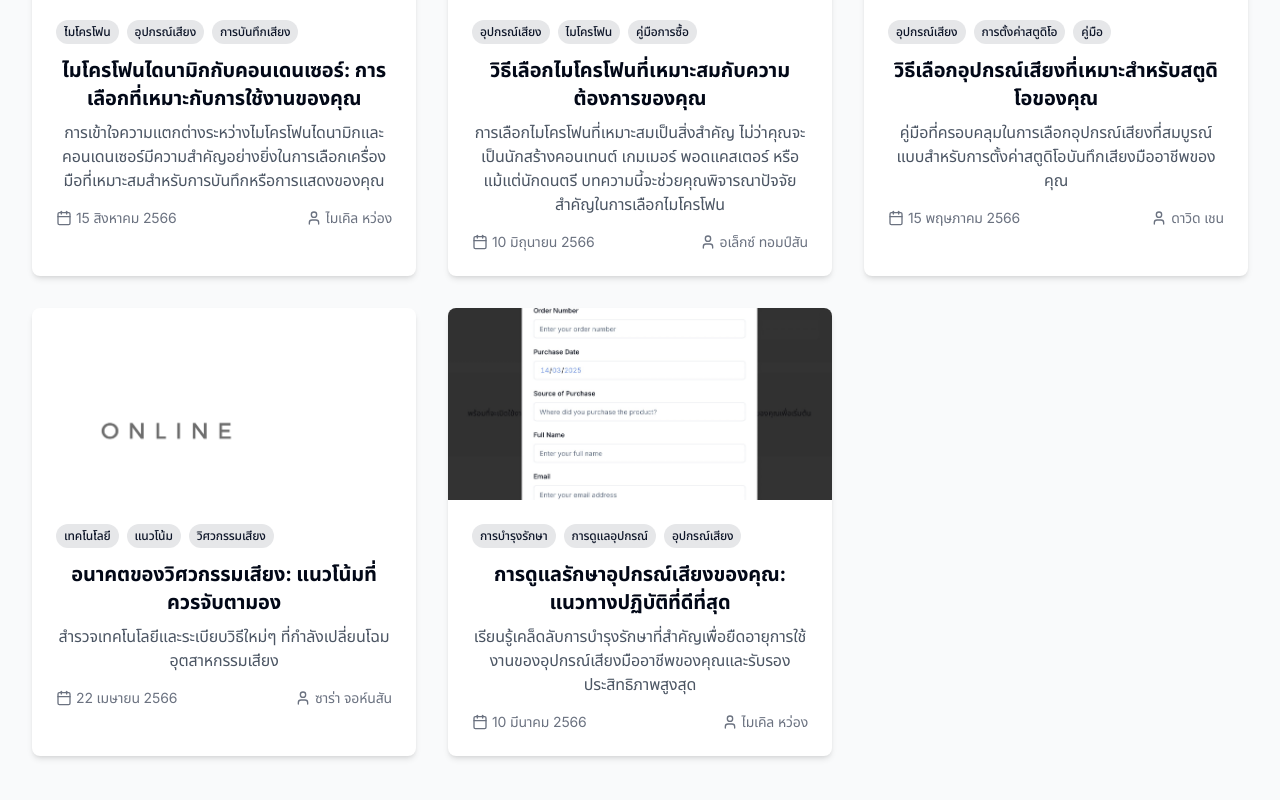
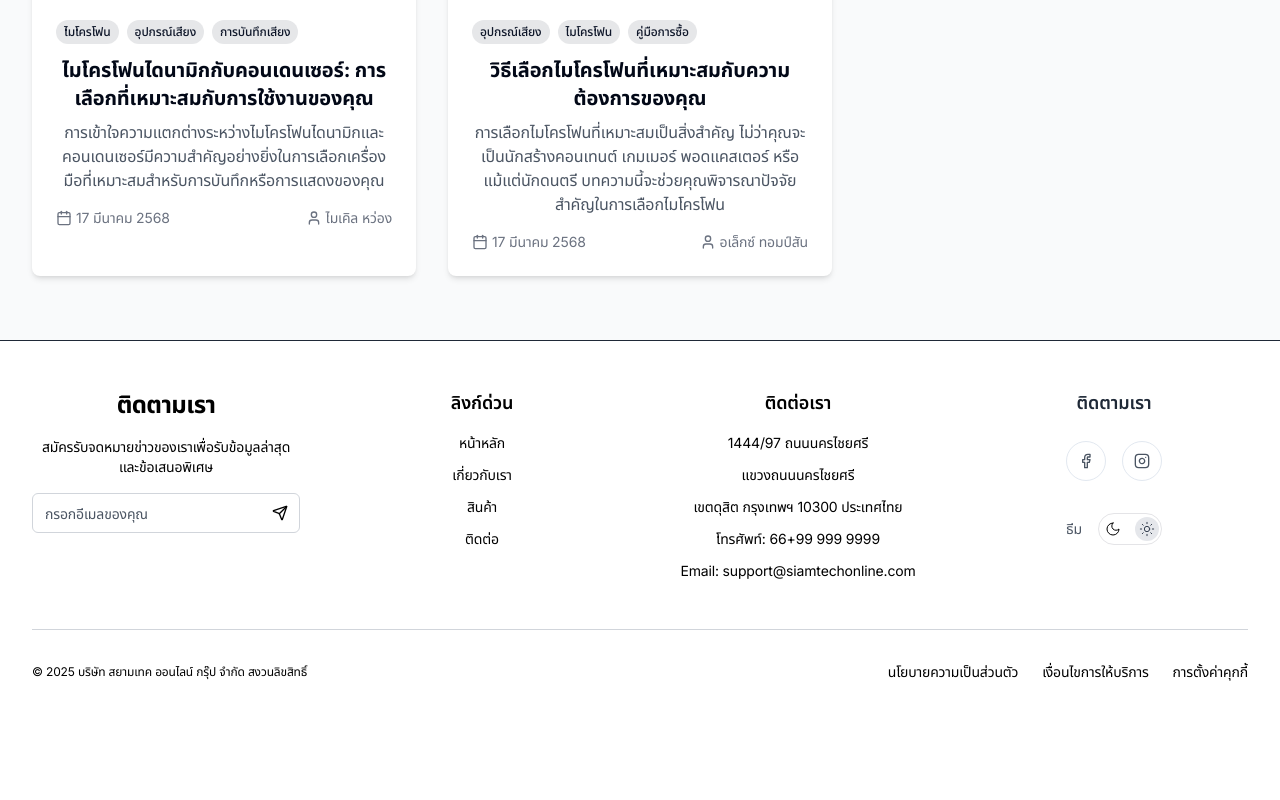
Before and after one commit to namenotavailible/siamtech-online, a React (Vite) app: page /blog in a window 1280 px wide. Shown: the part 420-1220 px from the top of the page. After the commit the page ends 1150 px from the top, so only its background shows below. Built offline with nearby package versions, Linux system fonts and the light colour scheme; no server answers.

Commit message:
Update blog posts
Updates blog posts by deleting some posts and updating the publish date of others.

```diff
--- a/src/pages/Blog.tsx
+++ b/src/pages/Blog.tsx
@@ -1,4 +1,3 @@
-
 import React from "react";
 import { Link } from "react-router-dom";
 import Navigation from "@/components/Navigation";
@@ -70,13 +69,12 @@ const BlogCard = ({
 const Blog = () => {
   const { language } = useLanguage();
 
-  // Sample blog posts with added id field
   const blogPosts = language === "en" ? [
     {
       id: "dynamic-vs-condenser",
       title: "Dynamic vs Condenser Microphones: Which One Is Right for You?",
       excerpt: "Understanding the differences between dynamic and condenser microphones is crucial for selecting the right tool for your recording or performance needs.",
-      date: "August 15, 2023",
+      date: "March 17, 2025",
       author: "Michael Wong",
       image: "/lovable-uploads/751b5dbf-29fa-4896-80bb-27f6a0f1f1f3.png",
       tags: ["Microphones", "Audio Equipment", "Recording"]
@@ -85,44 +83,17 @@ const Blog = () => {
       id: "microphone-selection-guide",
       title: "How to Choose the Right Microphone for Your Needs",
       excerpt: "Selecting the appropriate microphone is crucial whether you're a content creator, gamer, podcaster, or musician. This guide helps you consider important factors for choosing the perfect microphone.",
-      date: "June 10, 2023",
+      date: "March 17, 2025",
       author: "Alex Thompson",
       image: "/lovable-uploads/7ad1289c-87c2-4ad4-8225-58052b5431be.png",
       tags: ["Audio Equipment", "Microphones", "Buying Guide"]
-    },
-    {
-      id: "audio-equipment-guide",
-      title: "How to Choose the Right Audio Equipment for Your Studio",
-      excerpt: "A comprehensive guide to selecting the perfect audio gear for your professional recording studio setup.",
-      date: "May 15, 2023",
-      author: "David Chen",
-      image: "/lovable-uploads/0bdd554b-e74a-4fe7-8d87-867680dd35bb.png",
-      tags: ["Audio Equipment", "Studio Setup", "Guide"]
-    },
-    {
-      id: "sound-engineering-future",
-      title: "The Future of Sound Engineering: Trends to Watch",
-      excerpt: "Exploring the emerging technologies and methodologies that are reshaping the audio industry.",
-      date: "April 22, 2023",
-      author: "Sarah Johnson",
-      image: "/lovable-uploads/0f82fd40-daa0-40de-9205-97344aaafee5.png",
-      tags: ["Technology", "Trends", "Sound Engineering"]
-    },
-    {
-      id: "audio-maintenance",
-      title: "Maintaining Your Audio Equipment: Best Practices",
-      excerpt: "Learn essential maintenance tips to extend the life of your professional audio gear and ensure optimal performance.",
-      date: "March 10, 2023",
-      author: "Michael Wong",
-      image: "/lovable-uploads/3cdd087c-645e-4a74-a9e9-59680079c17f.png",
-      tags: ["Maintenance", "Equipment Care", "Audio Gear"]
     }
   ] : [
     {
       id: "dynamic-vs-condenser",
-      title: "ไมโครโฟนไดนามิกกับคอนเดนเซอร์: การเลือกที่เหมาะกับการใช้งานของคุณ",
+      title: "ไมโครโฟนไดนามิกกับคอนเดนเซอร์: การเลือกที่เหมาะสมกับการใช้งานของคุณ",
       excerpt: "การเข้าใจความแตกต่างระหว่างไมโครโฟนไดนามิกและคอนเดนเซอร์มีความสำคัญอย่างยิ่งในการเลือกเครื่องมือที่เหมาะสมสำหรับการบันทึกหรือการแสดงของคุณ",
-      date: "15 สิงหาคม 2566",
+      date: "17 มีนาคม 2568",
       author: "ไมเคิล หว่อง",
       image: "/lovable-uploads/751b5dbf-29fa-4896-80bb-27f6a0f1f1f3.png",
       tags: ["ไมโครโฟน", "อุปกรณ์เสียง", "การบันทึกเสียง"]
@@ -131,37 +102,10 @@ const Blog = () => {
       id: "microphone-selection-guide",
       title: "วิธีเลือกไมโครโฟนที่เหมาะสมกับความต้องการของคุณ",
       excerpt: "การเลือกไมโครโฟนที่เหมาะสมเป็นสิ่งสำคัญ ไม่ว่าคุณจะเป็นนักสร้างคอนเทนต์ เกมเมอร์ พอดแคสเตอร์ หรือแม้แต่นักดนตรี บทความนี้จะช่วยคุณพิจารณาปัจจัยสำคัญในการเลือกไมโครโฟน",
-      date: "10 มิถุนายน 2566",
+      date: "17 มีนาคม 2568",
       author: "อเล็กซ์ ทอมป์สัน",
       image: "/lovable-uploads/7ad1289c-87c2-4ad4-8225-58052b5431be.png",
       tags: ["อุปกรณ์เสียง", "ไมโครโฟน", "คู่มือการซื้อ"]
-    },
-    {
-      id: "audio-equipment-guide",
-      title: "วิธีเลือกอุปกรณ์เสียงที่เหมาะสำหรับสตูดิโอของคุณ",
-      excerpt: "คู่มือที่ครอบคลุมในการเลือกอุปกรณ์เสียงที่สมบูรณ์แบบสำหรับการตั้งค่าสตูดิโอบันทึกเสียงมืออาชีพของคุณ",
-      date: "15 พฤษภาคม 2566",
-      author: "ดาวิด เชน",
-      image: "/lovable-uploads/0bdd554b-e74a-4fe7-8d87-867680dd35bb.png",
-      tags: ["อุปกรณ์เสียง", "การตั้งค่าสตูดิโอ", "คู่มือ"]
-    },
-    {
-      id: "sound-engineering-future",
-      title: "อนาคตของวิศวกรรมเสียง: แนวโน้มที่ควรจับตามอง",
-      excerpt: "สำรวจเทคโนโลยีและระเบียบวิธีใหม่ๆ ที่กำลังเปลี่ยนโฉมอุตสาหกรรมเสียง",
-      date: "22 เมษายน 2566",
-      author: "ซาร่า จอห์นสัน",
-      image: "/lovable-uploads/0f82fd40-daa0-40de-9205-97344aaafee5.png",
-      tags: ["เทคโนโลยี", "แนวโน้ม", "วิศวกรรมเสียง"]
-    },
-    {
-      id: "audio-maintenance",
-      title: "การดูแลรักษาอุปกรณ์เสียงของคุณ: แนวทางปฏิบัติที่ดีที่สุด",
-      excerpt: "เรียนรู้เคล็ดลับการบำรุงรักษาที่สำคัญเพื่อยืดอายุการใช้งานของอุปกรณ์เสียงมืออาชีพของคุณและรับรองประสิทธิภาพสูงสุด",
-      date: "10 มีนาคม 2566",
-      author: "ไมเคิล หว่อง",
-      image: "/lovable-uploads/3cdd087c-645e-4a74-a9e9-59680079c17f.png",
-      tags: ["การบำรุงรักษา", "การดูแลอุปกรณ์", "อุปกรณ์เสียง"]
     }
   ];
 
@@ -169,7 +113,6 @@ const Blog = () => {
     <div className="min-h-screen flex flex-col bg-gray-50 dark:bg-gray-950">
       <Navigation />
       <main className="pt-24 pb-16 px-4 sm:px-6 lg:px-8 max-w-7xl mx-auto w-full flex-grow">
-        {/* Page Header */}
         <header className="text-center mb-12">
           <h1 className="text-3xl md:text-4xl font-bold mb-4">
             {language === "en" ? "Our Blog" : "บทความของเรา"}
@@ -181,7 +124,6 @@ const Blog = () => {
           </p>
         </header>
 
-        {/* Blog Posts Grid */}
         <div className="grid gap-8 sm:grid-cols-1 md:grid-cols-2 lg:grid-cols-3">
           {blogPosts.map((post, index) => (
             <BlogCard key={index} {...post} />
```
